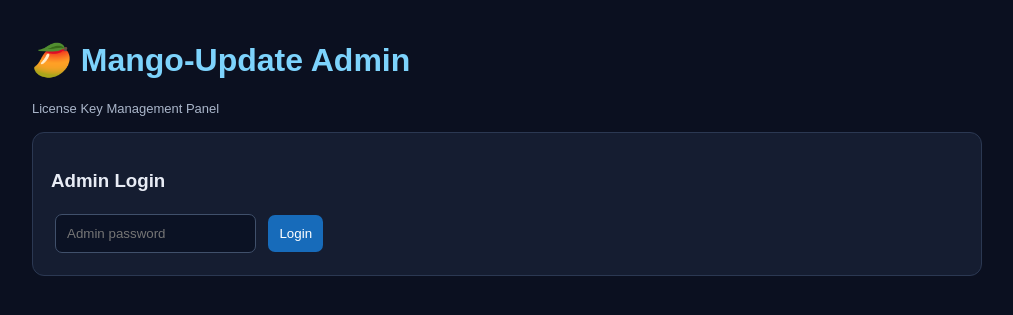
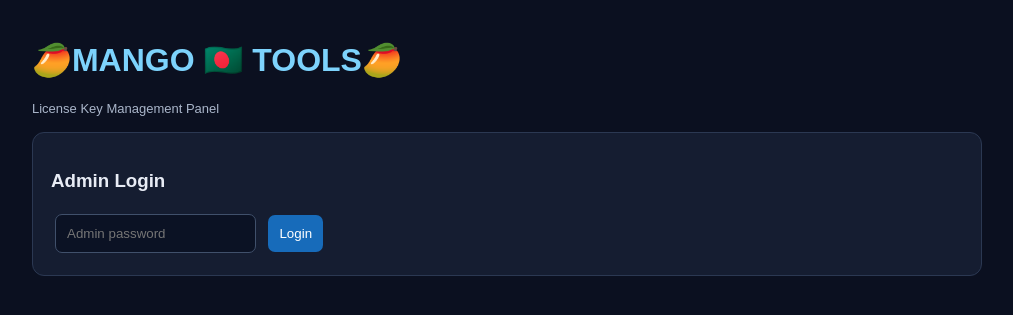
Before and after one commit to riponali056-hue/Mango-update, a Flask app: page / in a window 1280 px wide. Shown: the top 315 px of the page, without its empty margins (133-1146 px from the left). Run offline with Flask 3, Linux system fonts and the light colour scheme; parts of the project's set-up code (start-up, migrations or seed data) failed here and were passed over.

Commit message:
Update title and header in index.html

```diff
--- a/templates/index.html
+++ b/templates/index.html
@@ -4,7 +4,7 @@
 <head>
 <meta charset="UTF-8">
 <meta name="viewport" content="width=device-width, initial-scale=1">
-<title>Mango-Update Admin</title>
+<title>🥭MANGO 🇧🇩 TOOLS🥭</title>
 <style>
 *{box-sizing:border-box}
 body{margin:0;background:#0b1020;color:#e8ecf5;font-family:Arial,sans-serif;padding:20px}
@@ -27,7 +27,7 @@ th,td{padding:10px;border-bottom:1px solid #344158;text-align:left;overflow-wrap
 </head>
 <body>
 <main>
-<h1>🥭 Mango-Update Admin</h1>
+<h1>🥭MANGO 🇧🇩 TOOLS🥭</h1>
 <p class="small">License Key Management Panel</p>
 <p id="message"></p>
 
```
